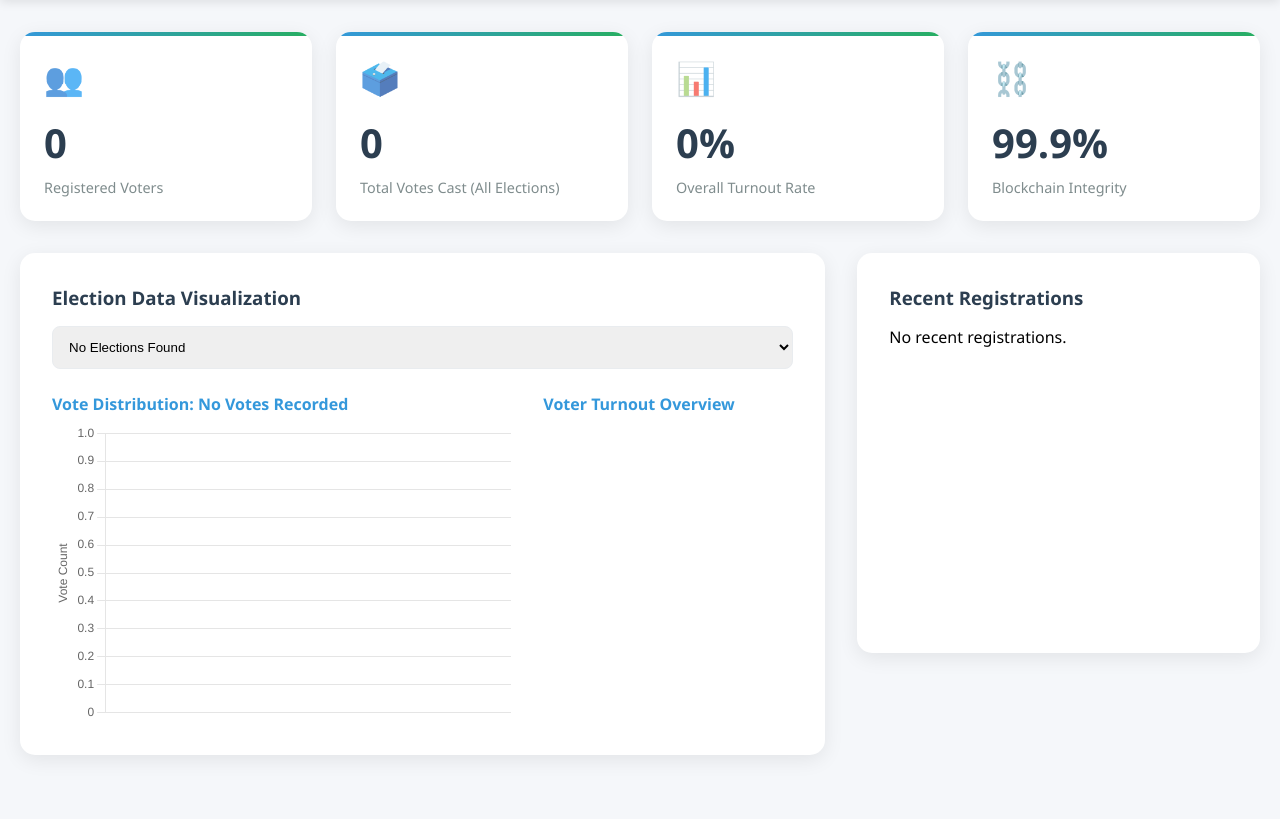
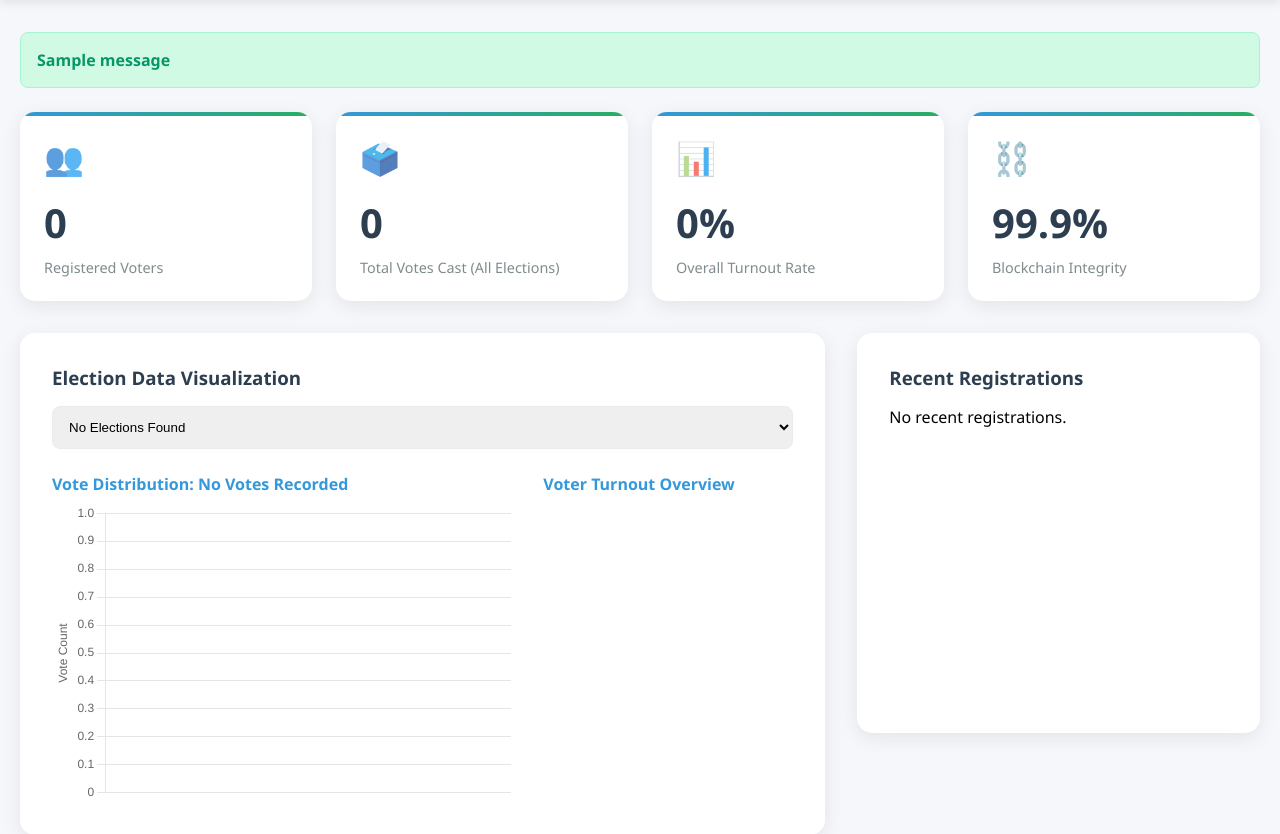
Before and after one commit to bhu-web/TrueCast, a Flask app: page /admin-dashboard in a window 1280 px wide. Shown: the part 72-906 px from the top of the page. Before the commit the page ends 842 px from the top, so only its background shows below. Run offline with Flask 3, Linux system fonts and the light colour scheme; the visitor is signed in with stand-in values (Sample User, id 1); one stand-in notice (Sample message) is shown.

Commit message:
Implemented Chain of Custody audit feature

```diff
--- a/app.py
+++ b/app.py
@@ -79,6 +79,42 @@
     # Ensure both are encoded back to bytes before bcrypt checks them.
     # The 'hashed_pin' must be a clean string from JSON.
     return bcrypt.checkpw(pin.encode('utf-8'), hashed_pin.encode('utf-8'))
+
+def hash_record(data_dict):
+    """
+    Creates a deterministic SHA-256 hash of a dictionary.
+    Sorting keys ensures the hash is consistent regardless of insertion order.
+    """
+    # 1. Serialize the dictionary to a JSON string with sorted keys and no whitespace
+    serialized_data = json.dumps(
+        data_dict,
+        sort_keys=True,
+        separators=(',', ':')
+    ).encode('utf-8')
+
+    # 2. Hash the resulting bytes
+    return hashlib.sha256(serialized_data).hexdigest()
+
+def get_last_hash():
+    """
+    FIXED: Reads the last vote record from the ledger and returns its 'current_hash'.
+    Removes the broken reference to '.cache' to fix the AttributeError.
+    """
+    votes_data = load_votes()
+
+    if not votes_data:
+        # Genesis Block: Initial hash for the very first record
+        return "0000000000000000000000000000000000000000000000000000000000000000"
+
+    # Get the data of the last vote entry (dictionaries preserve insertion order since Python 3.7)
+    try:
+        last_vote = votes_data[next(reversed(votes_data))]
+    except StopIteration:
+        # Safety fallback if dict somehow becomes corrupted
+        return "0000000000000000000000000000000000000000000000000000000000000000"
+
+    # Return the hash of the last block. If the key is missing, return Genesis hash.
+    return last_vote.get('current_hash', "0000000000000000000000000000000000000000000000000000000000000000")
 
 try:
     # Fernet keys must be 32 URL-safe base64-encoded bytes
@@ -1029,16 +1065,38 @@
                 # Attempt to get the original race name for a better error message
                 original_race_name = next((r['name'] for r in filtered_ballot if r['name'].replace(' ', '-').lower() == race_slug), race_slug)
                 return jsonify({'success': False, 'error': f'Please make a selection for the {original_race_name} race.'})
+
+        # Generates a unique, anonymous key for this vote entry in votes.json
         anonymous_token = hashlib.sha256(os.urandom(32)).hexdigest()
-        transaction_hash = f"0x{hashlib.sha256(json.dumps(selections).encode()).hexdigest()}"
+
+        # ------------------------------------------------------------------
+        # --- START: CHAIN OF CUSTODY IMPLEMENTATION (FIXED) ---
+        # ------------------------------------------------------------------
+
+        # 1. Get the hash of the last vote record to maintain the chain
+        previous_hash = get_last_hash()
+
+        # 2. Define the vote record payload, linking it to the previous record
         vote_record = {
-            'transactionHash': transaction_hash,
             'electionId': active_election_id,
             'timestamp': datetime.now(IST).isoformat(),
+            'previous_hash': previous_hash,        # The cryptographic link (Chain of Custody)
             **selections # Store the actual votes
         }
+
+        # 3. Calculate the new record's unique hash (the 'current_hash' of the block)
+        # This hash is the immutable receipt (transaction hash)
+        transaction_hash = hash_record(vote_record)
+        vote_record['current_hash'] = transaction_hash
+
+        # 4. Save the full, chained record
         votes_data[anonymous_token] = vote_record
         save_votes(votes_data)
+
+        # ------------------------------------------------------------------
+        # --- END: CHAIN OF CUSTODY IMPLEMENTATION ---
+        # ------------------------------------------------------------------
+
 
         if 'vote_status' not in voter_info:
             voter_info['vote_status'] = {}
@@ -1046,6 +1104,8 @@
             voter_info['receipts'] = {}
 
         voter_info['vote_status'][active_election_id] = True
+
+        # Encrypt the final hash (the immutable receipt) for the voter
         encrypted_hash = encrypt_data(transaction_hash)
         voter_info['receipts'][active_election_id] = encrypted_hash
 
@@ -1078,6 +1138,42 @@
         previous_votes=previous_votes
     )
 
+def verify_vote_chain_integrity():
+    """
+    AUDIT TOOL: Iterates through all vote records to verify the cryptographic chain of custody.
+    Returns: (bool, str message)
+    """
+    votes_data = load_votes()
+
+    if not votes_data:
+        return True, "No votes to verify (chain is empty)."
+
+    # Get a list of the records in insertion order
+    records = list(votes_data.values())
+
+    # Start verification from the second record (index 1)
+    for i in range(1, len(records)):
+        current_record = records[i]
+        previous_record = records[i - 1]
+
+        # 1. Verify the 'previous_hash' link
+        expected_previous_hash = previous_record.get('current_hash')
+        actual_previous_hash = current_record.get('previous_hash')
+
+        if actual_previous_hash != expected_previous_hash:
+            return False, f"Chain break detected at record #{i}! Expected hash: {expected_previous_hash}, Found: {actual_previous_hash}"
+
+        # 2. Verify the 'current_hash' content
+        record_for_hashing = current_record.copy()
+        record_for_hashing.pop('current_hash', None)
+
+        recalculated_hash = hash_record(record_for_hashing)
+
+        if recalculated_hash != current_record.get('current_hash'):
+            return False, f"Integrity break detected at record #{i}! Recalculated hash does not match stored hash."
+
+    return True, "Chain integrity verified successfully."
+
 # --- End Election Route (Admin) ---
 @app.route('/admin/end-election/<string:election_id>', methods=['POST'])
 @admin_required
@@ -1135,23 +1231,26 @@
     vote_record = None
     voter_id_found = "Voter ID is kept anonymous for security."
     for anonymous_key, vote_details in all_votes.items():
-        if isinstance(vote_details, dict) and vote_details.get('transactionHash') == query:
+        # Check if the query matches the 'current_hash' (the transaction hash receipt)
+        if isinstance(vote_details, dict) and vote_details.get('current_hash') == query:
             vote_record = vote_details
-            breakrecord = vote_details
             break
-    if not vote_record and query.startswith('VS'): # Check if it looks like a Voter ID
+    if not vote_record and query.startswith('VS'): # Check if search originated from a Voter ID
         voters_data = load_voters()
         voter_info = voters_data.get(query)
 
         if voter_info:
             # Attempt to find the transaction hash associated with the *latest* election receipt
-            # NOTE: This only works if the voter has already voted and the hash is stored in the receipt field.
-            latest_receipt = next(iter(reversed(list(voter_info.get('receipts', {}).values()))), None)
-
-            if latest_receipt:
-                # Now search votes.json by the hash we found in the voter's record
+            latest_receipt_encrypted = next(iter(reversed(list(voter_info.get('receipts', {}).values()))), None)
+
+            if latest_receipt_encrypted:
+                # Decrypt the hash stored in the voter's receipt
+                latest_receipt_hash = decrypt_data(latest_receipt_encrypted)
+
+                # Now search votes.json by this hash
                 for anonymous_key, vote_details in all_votes.items():
-                    if vote_details.get('transactionHash') == latest_receipt:
+                    # --- FIX 2: Use the 'current_hash' key for internal lookup ---
+                    if vote_details.get('current_hash') == latest_receipt_hash:
                         vote_record = vote_details
                         voter_id_found = query # Only display ID if search originated from ID
                         break
@@ -1165,13 +1264,17 @@
                 election_name = election.get('title', f"Election {election_id}")
         stored_timestamp = vote_record.get('timestamp')
         display_timestamp = stored_timestamp if stored_timestamp else datetime.now(IST).isoformat()
+
+        # --- FIX 3: Use 'current_hash' for the response's 'transactionHash' field ---
+        # The front-end expects 'transactionHash', so we pass the value of 'current_hash' here.
+        final_transaction_hash = vote_record.get('current_hash', 'N/A')
         # Construct the response using the found vote record
         demo_vote_data = {
             "voterId": voter_id_found,
             "election": election_name,
             "timestamp": display_timestamp,
             "status": "Confirmed",
-            "transactionHash": vote_record.get('transactionHash', 'N/A'),
+            "transactionHash": final_transaction_hash, # Now holds the correct hash
             "blockNumber": random.randint(10000, 20000),
             "confirmations": random.randint(100, 500),
             "gasUsed": random.randint(20000, 30000),
@@ -1518,6 +1621,26 @@
 # --- Placeholder Routes ---
 # We add these so the server doesn't crash if a link is clicked.
 # You will need to create the corresponding .html files in your 'templates' folder.
+
+@app.route('/admin/check-integrity', methods=['POST'])
+@admin_required
+def check_integrity():
+    """Runs the cryptographic chain verification audit and redirects."""
+
+    # 1. Run the audit function (verify_vote_chain_integrity must be defined globally)
+    is_chain_valid, message = verify_vote_chain_integrity()
+
+    # Optional: Print to the server console for immediate debugging/logging
+    if is_chain_valid:
+        print(f"AUDIT SUCCESS: {message}")
+        flash(f'Chain Verification Success: {message}', 'success')
+    else:
+        # CRITICAL: Flash an error if tampering is detected
+        print(f"AUDIT FAILURE DETECTED: {message}")
+        flash(f'CRITICAL INTEGRITY FAILURE: {message}', 'error')
+
+    # CRITICAL FIX: Ensure the redirect response object is returned
+    return redirect(url_for('admin_dashboard'))
 
 @app.route('/truecast_landing.html')
 def truecast_landing():
--- a/templates/truecast_admin_dashboard.html
+++ b/templates/truecast_admin_dashboard.html
@@ -318,6 +318,26 @@
       .admin-info .btn-danger:hover {
         background: #c0392b;
       }
+
+      /* NEW: Flash Message Styles for Audit Results */
+      .flash-message {
+        padding: 1rem;
+        margin-bottom: 1rem;
+        border-radius: 8px;
+        font-weight: 600;
+        border: 1px solid transparent;
+      }
+      .flash-success {
+        background-color: #d1fae5;
+        color: #059669;
+        border-color: #a7f3d0;
+      }
+      .flash-error {
+        background-color: #fef2f2;
+        color: #b91c1c;
+        border-color: #fca5a5;
+      }
+      /* END NEW CSS */
     </style>
   </head>
   <body>
@@ -350,13 +370,23 @@
             href="{{ url_for('admin_logout') }}"
             class="btn btn-danger"
             style="padding: 0.5rem 1rem; margin-left: 1rem;"
-        >Logout</a
-      >
+          >Logout</a>
         </div>
       </div>
     </div>
 
     <div class="container">
+      {% with messages = get_flashed_messages(with_categories=true) %}
+        {% if messages %}
+            <div style="margin-bottom: 1.5rem;">
+            {% for category, message in messages %}
+                <div class="flash-message flash-{{ category }}">
+                    {{ message }}
+                </div>
+            {% endfor %}
+            </div>
+        {% endif %}
+      {% endwith %}
       <div class="tab-content active" id="overview">
         <div class="stats-overview">
           <div class="stat-card">
@@ -448,7 +478,6 @@
               <tr>
                 <th>Voter ID</th>
                 <th>Name</th>
-                <!-- <th>Email</th> -->
                 <th>Region</th>
                 <th>Status</th>
                 <th>Registration Date</th>
@@ -459,7 +488,6 @@
               <tr>
                 <td>{{ voter.voter_id }}</td>
                 <td>{{ voter.firstName }} {{ voter.lastName }}</td>
-                <!-- <td>{{ voter.email or 'N/A' }}</td> -->
                 <td>{{ voter.voterRegion or 'N/A' }}</td>
                 <td>
                   <span class="status-badge status-active"
@@ -484,7 +512,14 @@
       <div class="tab-content" id="elections">
         <div class="management-header">
           <h2>Election Management</h2>
+          <div style="display: flex; gap: 10px;">
+            <form method="POST" action="/admin/check-integrity" style="display:inline;">
+                <button type="submit" class="btn btn-primary" onclick="return confirm('Running a full audit may take a moment. Proceed?')" style="background: #e67e22;">
+                    Audit Vote Chain Now ⛓️
+                </button>
+            </form>
             <a href="/admin/create-election" class="btn btn-success">Create New Election</a>
+          </div>
         </div>
 
         <div class="data-table">
```
Lines whose indentation alone changed are shown as unchanged.
